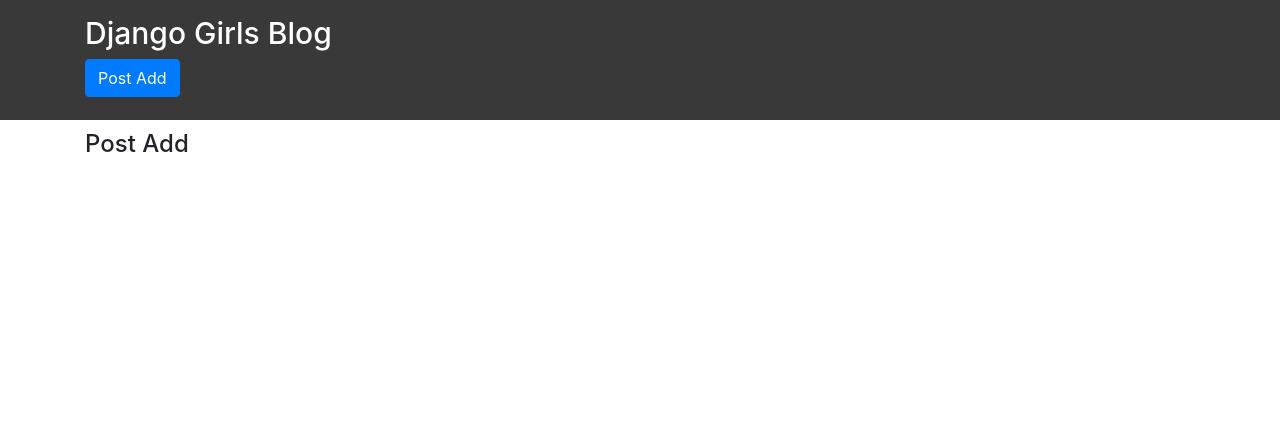
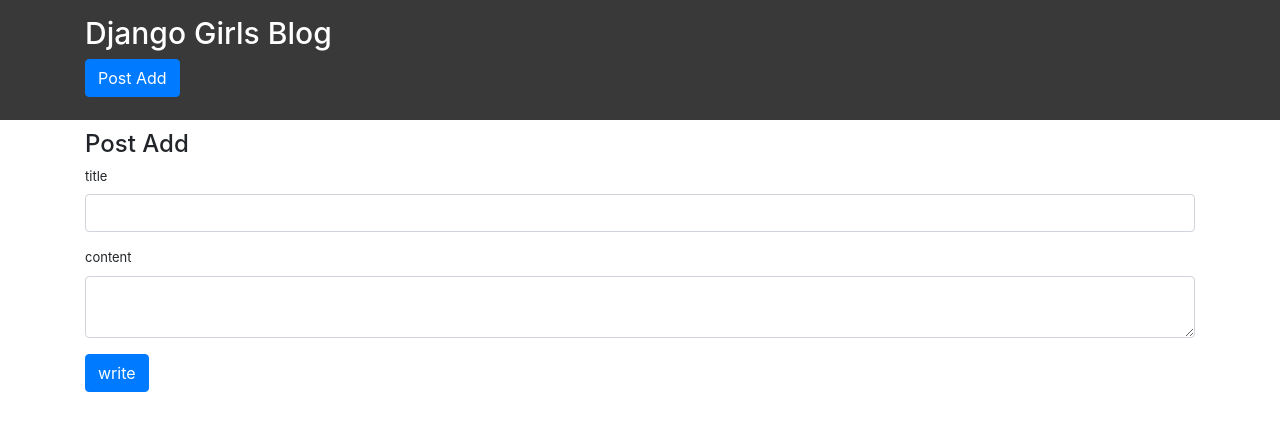
Before and after one commit to shdbsghxg/Djangogirls-Tutorial, a Django app: page /add in a window 1280 px wide. Shown: the top 431 px of the page. Run offline with Django 3.2, Linux system fonts and the light colour scheme; some libraries are stand-ins or nearby versions.

Commit message:
[update]: "post_add.html" - write <form>, csrf_token template tag

```diff
--- a/django/templates/blog/post_add.html
+++ b/django/templates/blog/post_add.html
@@ -1,3 +1,20 @@
 {% extends 'base.html' %}
 
 {% block title %}Post Add{% endblock %}
+
+{% block content %}
+<form action="" method="POST">
+    {% csrf_token %}
+    <div class="form-group">
+        <label for="title">title</label>
+        <input id="title" type="text" name="title" class="form-control">
+    </div>
+
+    <div class="form-group">
+        <label for="content">content</label>
+        <textarea name="content" id="content" class="form-control"></textarea>
+    </div>
+
+    <button type="submit" class="btn btn-primary">write</button>
+</form>
+{% endblock %}
```
